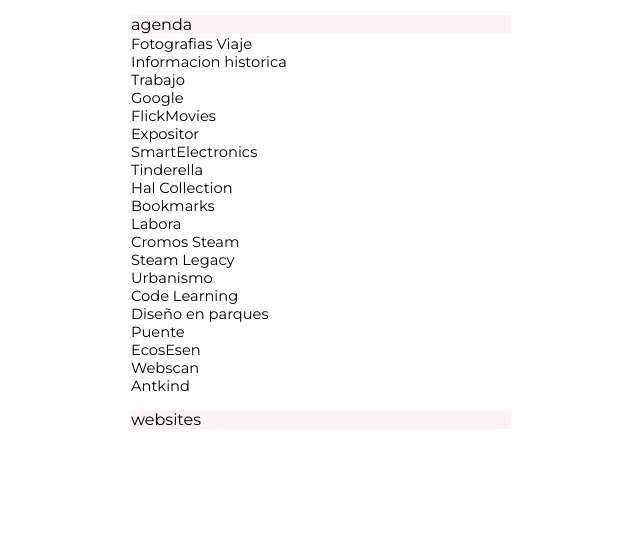
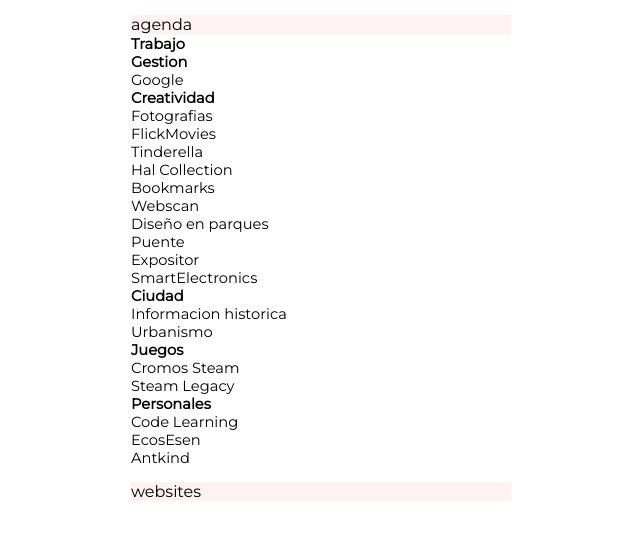
Before and after one commit to andreselianor/Tropos, a plain HTML site: page index.html in a window 1280 px wide. Both pictures are taken after a click on the element "agenda". Shown: the whole page, without its empty margins (319-959 px from the left). Drawn offline with Linux system fonts and the light colour scheme.

Commit message:
fix version 2.0

```diff
--- a/Index/mainScripts/database.js
+++ b/Index/mainScripts/database.js
@@ -1,31 +1,28 @@
 const agenda = {
-  FotografiasViaje: {
-    title: "Fotografias Viaje",
-    description: "Terminar el producto de anillas."
-  },
-  InformacionUrbanistica: {
-    title: "Informacion historica",
-    description: "Información sobre edificios y barrios de Alicante en Archivo Municipal."
-  },
   Trabajo: {
     title: "Trabajo",
-    description: "Website dashboard trabajo."
+    description: "Website dashboard / Cita Labora orientacion laboral / Actualizar redes de busqueda",
+    weight: "bold"
+  },
+  Gestion: {
+    title: "Gestion",
+    weight: "bold"
   },
   Google: {
     title: "Google",
     description: "Gestionar productos Google."
   },
+  Creatividad: {
+    title: "Creatividad",
+    weight: "bold"
+  },
+  Fotografias: {
+    title: "Fotografias",
+    description: "Viaje Tios / Revistas ciudades",
+  },
   FlickMovies: {
     title: "FlickMovies",
     description: "Completar el resto de categorias. Añadir imagenes a las categorias."
-  },
-  Expositor: {
-    title: "Expositor",
-    description: "Decoración para exponer figurillas."
-  },
-  SmartElectronics: {
-    title: "SmartElectronics",
-    description: "Compra en Tienda online de productos electrónicos: Breadboard, leds, cables y pilas."
   },
   Tinderella: {
     title: "Tinderella",
@@ -39,13 +36,41 @@
     title: "Bookmarks",
     description: "Pagina web con marcadores."
   },
-  Labora: {
-    title: "Labora",
-    description: "Entrevista con la orientadora."
+  Webscan: {
+    title: "Webscan",
+    description: "Diseño de proyecto de webscan."
   },
-  Trabajo: {
-    title: "Trabajo",
-    description: "Actualización de redes de búsqueda de empleo."
+  Diseño: {
+    title: "Diseño en parques",
+    description: "Comprar armario para decorar destino parque."
+  },
+  Puente: {
+    title: "Puente",
+    description: "Completar las protecciones de las pilas del puente."
+  },
+  Expositor: {
+    title: "Expositor",
+    description: "Decoración para exponer figurillas."
+  },
+  SmartElectronics: {
+    title: "SmartElectronics",
+    description: "Compra en Tienda online de productos electrónicos: Breadboard, leds, cables y pilas."
+  },
+  Ciudad: {
+    title: "Ciudad",
+    weight: "bold"
+  },
+  InformacionUrbanistica: {
+    title: "Informacion historica",
+    description: "Información sobre edificios y barrios de Alicante en Archivo Municipal."
+  },
+  Urbanismo: {
+    title: "Urbanismo",
+    description: "En planeamiento sector 'Jardín Villa Diagonal'."
+  },
+  Juegos: {
+    title: "Juegos",
+    weight: "bold"
   },
   CromosSteam: {
     title: "Cromos Steam",
@@ -55,29 +80,17 @@
     title: "Steam Legacy",
     description: "Preparación de las bases."
   },
-  Urbanismo: {
-    title: "Urbanismo",
-    description: "En planeamiento sector 'Jardín Villa Diagonal'."
+  Personales: {
+    title: "Personales",
+    weight: "bold"
   },
   CodeLearning: {
     title: "Code Learning",
     description: "Continuar estudiando JAVA, Phyton y C# desde 'exercism'."
   },
-  Diseño: {
-    title: "Diseño en parques",
-    description: "Comprar armario para decorar destino parque."
-  },
-  Puente: {
-    title: "Puente",
-    description: "Completar las protecciones de las pilas del puente."
-  },
   EcosEsen: {
     title: "EcosEsen",
     description: "Recuperar documentos."
-  },
-  Webscan: {
-    title: "Webscan",
-    description: "Diseño de proyecto de webscan."
   },
   Antkind: {
     title: "Antkind",
--- a/Index/mainScripts/mainCss.css
+++ b/Index/mainScripts/mainCss.css
@@ -38,14 +38,16 @@
 ul {
     list-style: none;
     width: 380px;
-    visibility: hidden;
 }
 
-#content {
-    display: inline-flex;
+#content_agenda,
+#content_websites {
+    display: none;
     justify-content: space-around;
     width: 400px;
 }
+
+
 
 li {
     font-size: 11pt;
@@ -62,3 +64,7 @@
     font-size: 10pt;
     color: mediumslateblue;
 }
+
+.bold {
+    font-weight: bold;
+}
--- a/Index/mainScripts/mainJs.js
+++ b/Index/mainScripts/mainJs.js
@@ -12,6 +12,8 @@
         // Crea los titulos de cada elemento
         let node = document.createElement("li");
         node.textContent = agenda[element].title;
+        if (agenda[element].weight == "bold")
+            node.classList.add("bold");
         root_agenda.appendChild(node);
 
         // Crea las descripciones de cada elemento
@@ -32,28 +34,17 @@
     };
 }
 
+
 // Refresca los elementos del NAV
 function displayNav(element) {
     // Oculta todos los elementos del nav
-    let allNav = document.querySelectorAll('ul')
-    allNav.forEach(nav => nav.style.visibility = "hidden");
+    let agendaElements = document.getElementById("content_agenda");
+    let websitesElements = document.getElementById("content_websites");
+
+    agendaElements.style.display = "none";
+    websitesElements.style.display = "none";
 
     // Visibiliza el elemento del nav que pasa por parametros
-    let visibleNav = document.getElementById(element);
-    visibleNav.style.visibility = "visible";
+    let visibleContent = document.getElementById(element);
+    visibleContent.style.display = "inline-flex";
 }
-
-function setup2() {
-    let root_websites = document.getElementById("websites");
-    websites.forEach(function (element) {
-        let node = document.createElement("li");
-        node.textContent = element;
-        root_websites.appendChild(node);
-    });
-    let root_agenda = document.getElementById("agenda");
-    agenda.forEach(function (element) {
-        let node = document.createElement("li");
-        node.textContent = element;
-        root_agenda.appendChild(node);
-    });
-}
--- a/index.html
+++ b/index.html
@@ -15,20 +15,20 @@
 <body>
     <main>
         <nav>
-            <div id="agenda_nav" onclick="displayNav('agenda')">
+            <div id="agenda_nav" onclick="displayNav('content_agenda')">
                 <p>agenda</p>
             </div>
         </nav>
-        <div id="content">
+        <div id="content_agenda">
             <ul id="agenda">
             </ul>
         </div>
         <nav>
-            <div id="web_nav" onclick="displayNav('websites')">
+            <div id="web_nav" onclick="displayNav('content_websites')">
                 <p>websites</p>
             </div>
         </nav>
-        <div id="content">
+        <div id="content_websites">
             <ul id="websites">
                 <li><a href="./ClocksWorld/index.html">Clocks</a></li>
                 <li><a href="./FlickMovies/index.html">Flick Movies</a></li>
```
